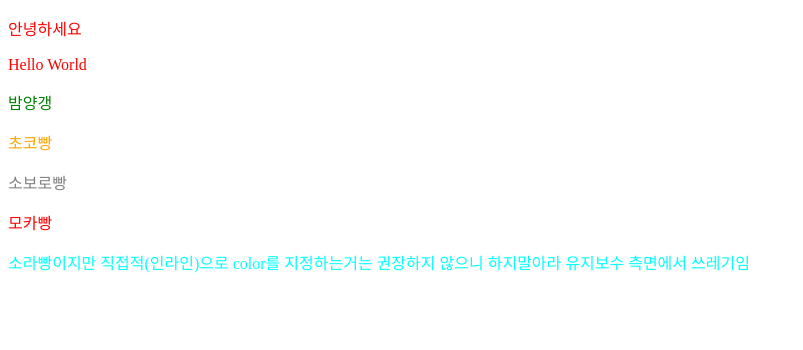
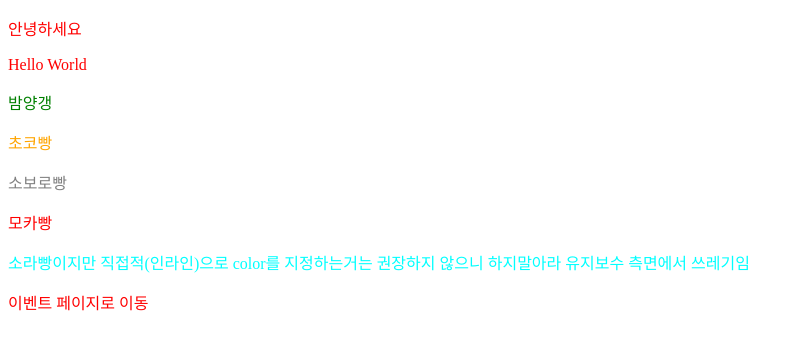
Before and after one commit to leejhyun13/jspage, a website: page index.html in a window 1280 px wide. Shown: the whole page, without its empty margins (0-803 px from the left). Drawn offline with Linux system fonts and the light colour scheme.

Commit message:
이벤트페이지수정

```diff
--- a/index.html
+++ b/index.html
@@ -18,7 +18,7 @@
   <p class="c">소보로빵</p>
   <p class="d">모카빵</p>
   <p style="color: cyan">소라빵이지만 직접적(인라인)으로 color를 지정하는거는 권장하지 않으니 하지말아라 유지보수 측면에서 쓰레기임</p>
-
+  <p href="event.html">이벤트 페이지로 이동</p>
   <script>
       console.log('Hi! my name is LeeJHyun');
       document.getElementsByClassName('c')[0].style.color = 'gray';
```
